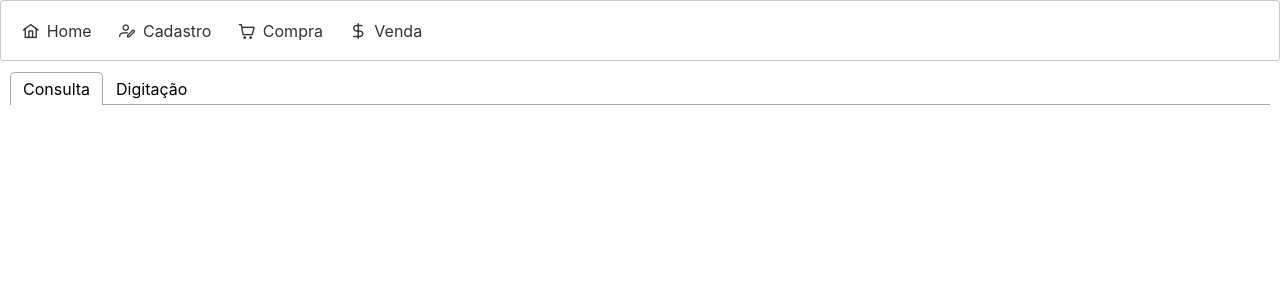
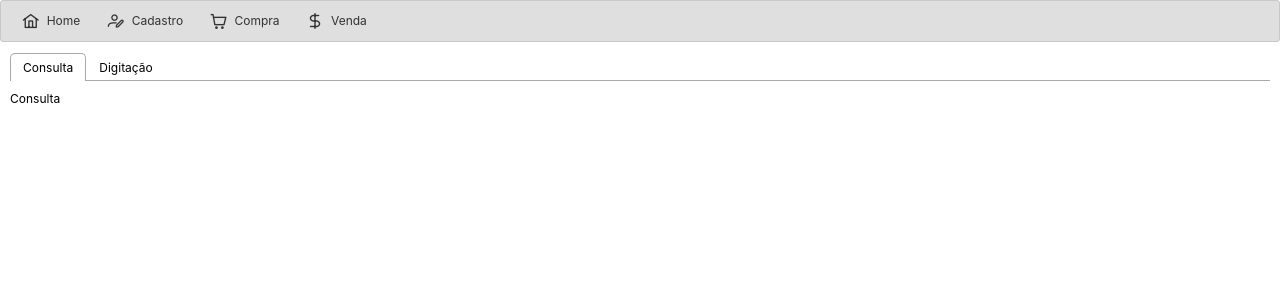
Before and after one commit to hugosilvasbo/js-system, a React (Create React App) app: page /cadastro/pessoa in a window 1280 px wide. Shown: the top 300 px of the page. Built offline with nearby package versions, Linux system fonts and the light colour scheme.

Commit message:
Padronizacoes

```diff
--- a/src/App.tsx
+++ b/src/App.tsx
@@ -32,9 +32,15 @@ function App(props: any) {
     }
   ]
 
+  const styleMenu = {
+    backgroundColor: "#dfdfdf",
+    height: "42px",
+    fontSize: "12px"
+  }
+
   return (
     <div className='main'>
-      <Menubar model={menuitems} />
+      <Menubar style={styleMenu} model={menuitems} />
       <div className='content'>
         {props.children}
       </div>
--- a/src/index.tsx
+++ b/src/index.tsx
@@ -1,4 +1,4 @@
-import ReactDOM from 'react-dom';
+import React from 'react';
 import { BrowserRouter as Router, Route, Routes } from 'react-router-dom';
 import App from './App';
 import Pessoa from './pages/cadastro/Pessoa';
@@ -6,9 +6,13 @@ import PedidoCompra from './pages/compra/Pedido';
 import Home from './pages/Home';
 import PedidoVenda from './pages/venda/Pedido';
 import './style/index.scss';
+import { createRoot } from 'react-dom/client';
 
-ReactDOM.render(
-  (
+const container = document.getElementById('root');
+const root = createRoot(container!); // createRoot(container!) if you use TypeScript
+
+root.render(
+  <React.StrictMode>
     <Router>
       <App>
         <Routes>
@@ -19,6 +23,6 @@ ReactDOM.render(
         </Routes>
       </App>
     </Router>
-  ),
-  document.getElementById('root')
+
+  </React.StrictMode>
 );
--- a/src/pages/cadastro/Pessoa.tsx
+++ b/src/pages/cadastro/Pessoa.tsx
@@ -1,33 +1,27 @@
 import _ from 'lodash';
+import React from 'react';
 import { Tab, TabList, TabPanel, Tabs } from 'react-tabs';
 import 'react-tabs/style/react-tabs.css';
 
-const tabList = [
-    { caption: 'Consulta', id: 'cns', children: () => <TabConsulta /> },
-    { caption: 'Digitação', id: 'dig', children: () => <TabCadastro /> }
-];
-
-const Pessoa = () => {
+export default class Pessoa extends React.Component {
+    render() {
         return (
             <>
                 <Tabs>
                     <TabList>
-                    {
-                        _.map(tabList, (tab: any) => {
-                            return <Tab key={tab.id + '_title'}>{tab.caption}</Tab>
-                        })
-                    }
+                        <Tab>Consulta</Tab>
+                        <Tab>Digitação</Tab>
                     </TabList>
-                {
-                    _.map(tabList, (tab: any) => {
-                        return <TabPanel key={tab.id + '_content'}>
-                            {tab.children}
+                    <TabPanel >
+                        <TabConsulta />
                     </TabPanel>
-                    })
-                }
+                    <TabPanel>
+                        <TabCadastro />
+                    </TabPanel>
                 </Tabs>
             </>
         )
+    }
 }
 
 const TabConsulta = () => {
@@ -45,5 +39,3 @@ const TabCadastro = () => {
         </>
     )
 }
-
-export default Pessoa;
--- a/src/style/index.scss
+++ b/src/style/index.scss
@@ -5,6 +5,7 @@ body {
     sans-serif;
   -webkit-font-smoothing: antialiased;
   -moz-osx-font-smoothing: grayscale;
+  font-size: 12px;
 }
 
 code {
```
Lines whose indentation alone changed are shown as unchanged.
